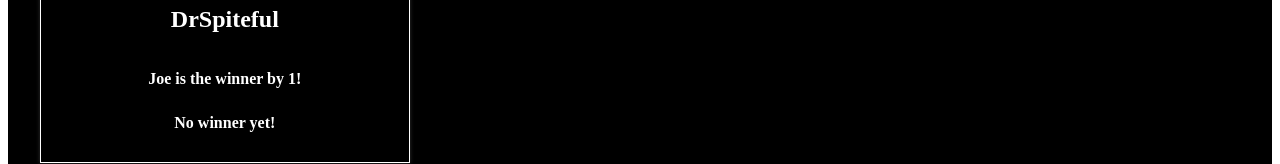
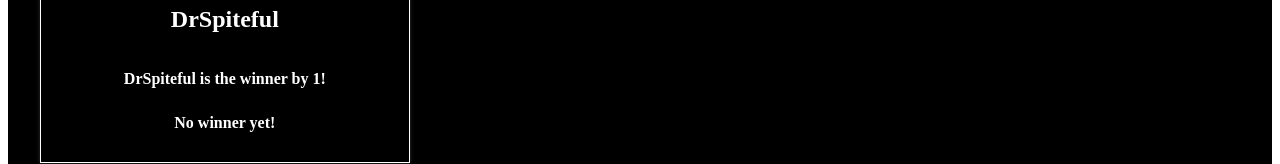
Before and after one commit to ryan-m-burns/tourney-matches-revisit, a React (Create React App) app: page / in a window 1280 px wide. Shown: the part 722-886 px from the top of the page. Built offline with nearby package versions, Linux system fonts and the light colour scheme.

Commit message:
implement score and winner data

```diff
--- a/src/components/Match.js
+++ b/src/components/Match.js
@@ -9,7 +9,7 @@ function Match(props) {
         {players[0]} <span>vs</span> {players[1]}
       </h1>
       {/* To be shown if there is a winner */}
-      <h2>Joe is the winner by 1!</h2>
+      <h2>{winner} is the winner by {scoreDifference}!</h2>
       {/* To be shown if there is no winner */}
       <h2>No winner yet!</h2>
     </article>
```
